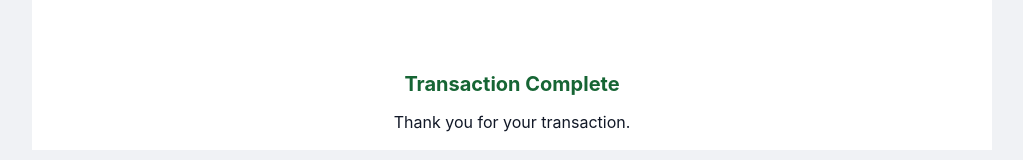
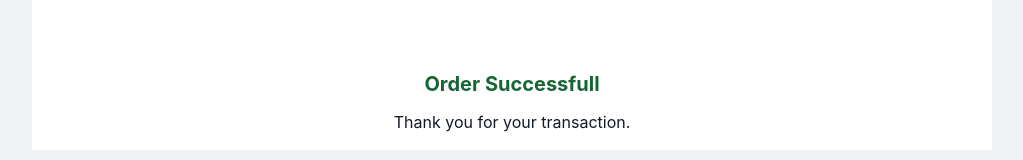
Before and after one commit to Umarmuhd/merchant, a Next.js app: page /order-complete in a window 1280 px wide. Shown: the part 445-605 px from the top of the page, without its empty margins (128-1151 px from the left). Built offline with nearby package versions, Linux system fonts and the light colour scheme.

Commit message:
minor ui improvments

```diff
--- a/pages/order-complete/index.tsx
+++ b/pages/order-complete/index.tsx
@@ -1,13 +1,13 @@
-import React from 'react';
+import React from "react";
 
 export default function OrderComplete() {
   return (
-    <div style={{ background: '#F0F2F5' }} className="h-screen flex items-center justify-center">
+    <div className="h-screen flex items-center justify-center bg-[#F0F2F5]">
       <div className="w-full">
         <div className="w-full mx-auto md:w-3/4 bg-white px-4 md:px-8 py-4">
           <img src="/images/success-message.svg" alt="..." className="mx-auto w-2/5" />
           <div className="mt-5 text-center">
-            <h1 className="text-xl text-green-800 font-bold mb-3">Transaction Complete</h1>
+            <h1 className="text-xl text-green-800 font-bold mb-3">Order Successfull</h1>
             <p className="text-gray-900">Thank you for your transaction.</p>
           </div>
         </div>
```
